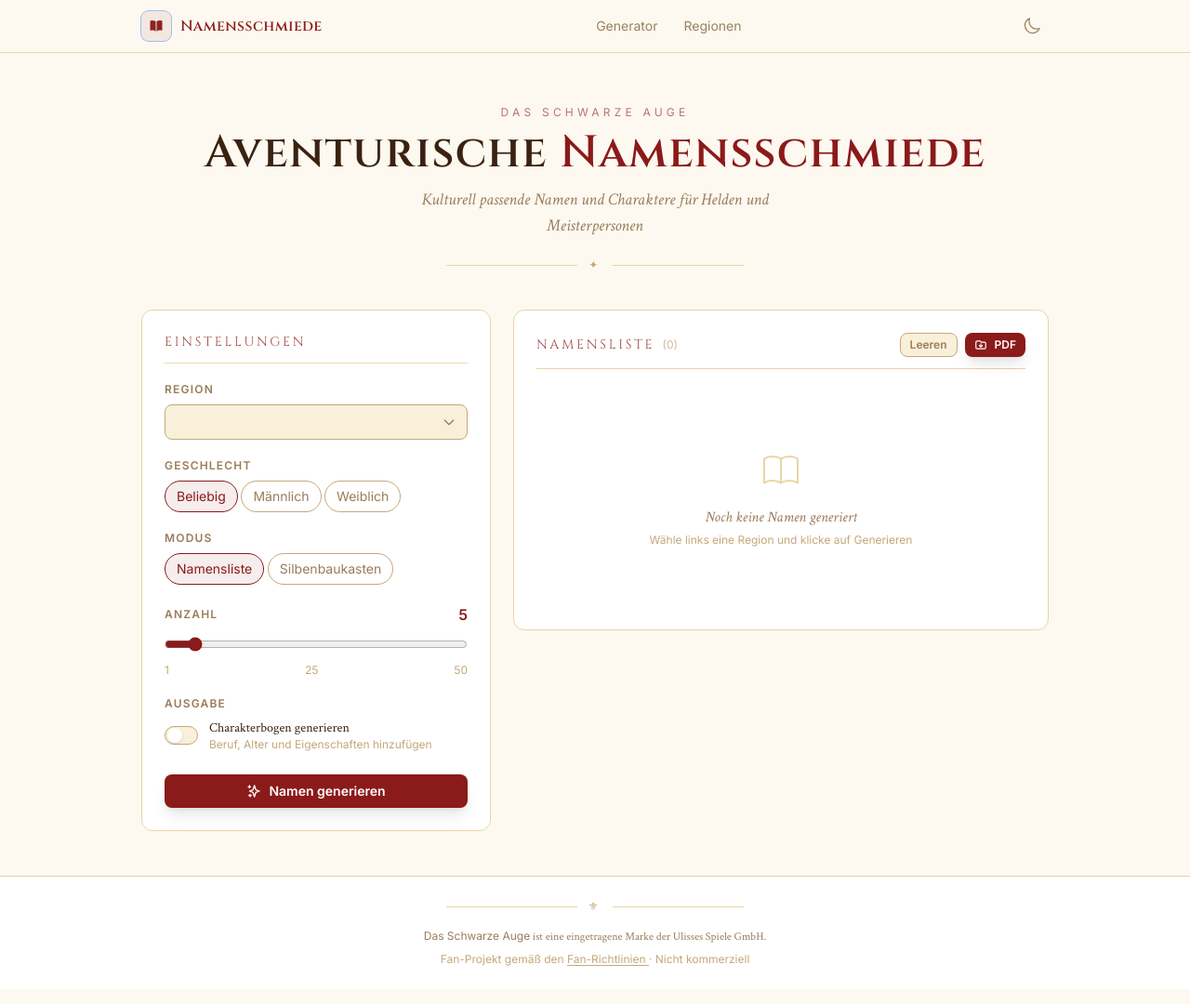
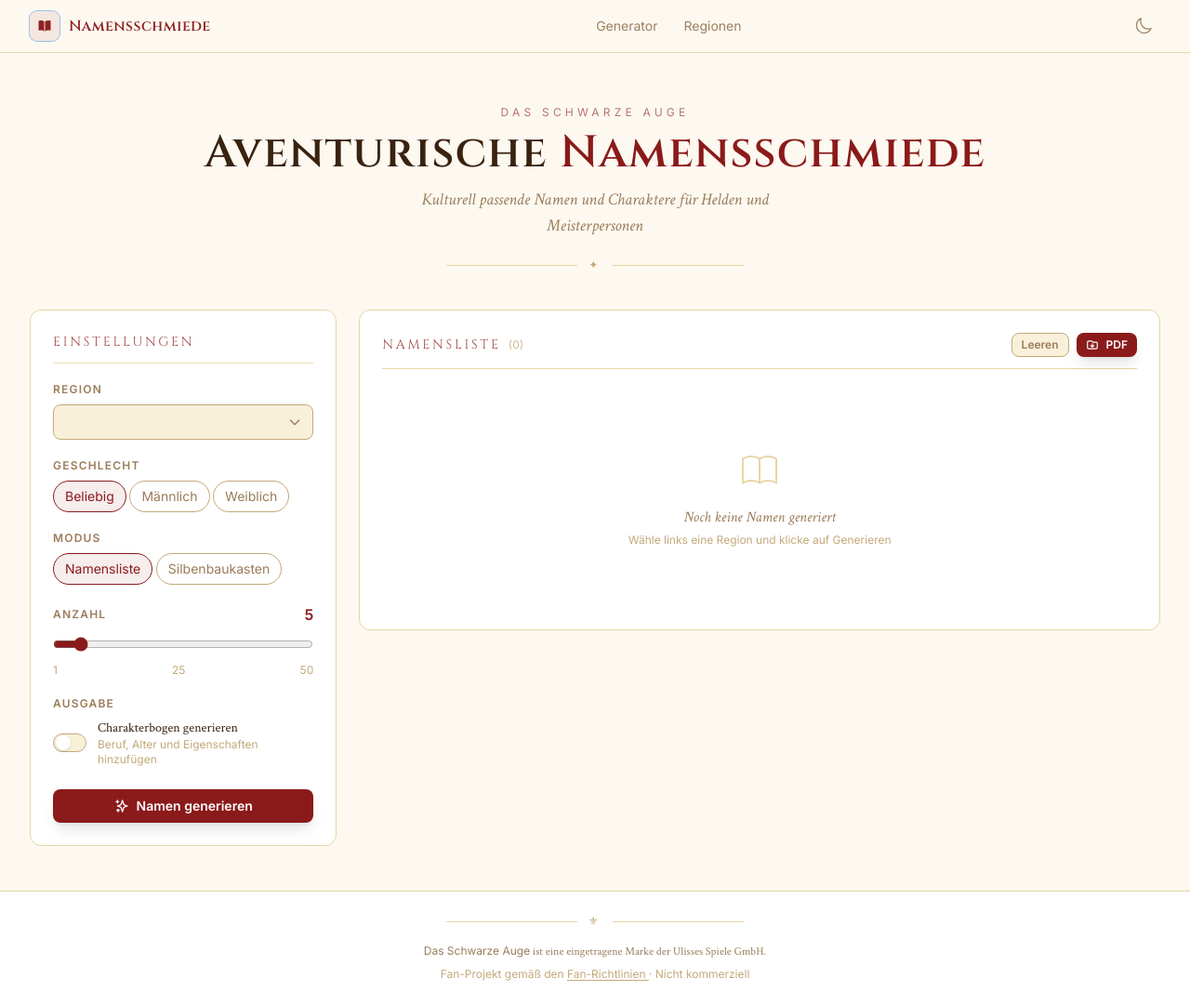
Before and after one commit to cmdhertel/Aventurische-Namensschmiede, a FastAPI app: template web/templates/index.html in a window 1280 px wide. Shown: the whole page at 93% size. Run offline with FastAPI, Linux system fonts and the light colour scheme; the template is opened without the code that fills it, so the values that code supplies are empty; style sheets or scripts are compiled from the project's sources; some libraries are stand-ins or nearby versions.

Commit message:
Improve responsive layout of name/character grid
- Push 2-column breakpoint from sm (640px) to xl (1280px)
- Push 3-column breakpoint from xl (1280px) to 2xl (1536px)
- Expand page max-width to screen-2xl (1536px) at 2xl breakpoint
- Remove truncate from name/character boxes so long names wrap instead of being cut off
- Namensliste column ratio: lg=3/5, xl=5/7 of wider page

Co-Authored-By: Claude Sonnet 4.6 <noreply@anthropic.com>

```diff
--- a/web/templates/base.html
+++ b/web/templates/base.html
@@ -35,7 +35,7 @@
   <!-- ── Navigationsleiste ────────────────────────────────────────────────── -->
   <header class="sticky top-0 z-50 border-b backdrop-blur-sm"
           style="background-color: var(--color-bg); border-color: var(--color-divider); opacity: 0.97;">
-    <nav class="max-w-5xl mx-auto px-4 sm:px-6 h-14 flex items-center justify-between gap-4">
+    <nav class="max-w-5xl xl:max-w-7xl 2xl:max-w-screen-2xl mx-auto px-4 sm:px-6 xl:px-8 h-14 flex items-center justify-between gap-4">
 
       <!-- Logo -->
       <a href="/" class="flex items-center gap-2.5 shrink-0 group">
@@ -101,14 +101,14 @@
   </header>
 
   <!-- ── Seiteninhalt ─────────────────────────────────────────────────────── -->
-  <main class="flex-1 max-w-5xl mx-auto w-full px-4 sm:px-6 py-8 sm:py-12">
+  <main class="flex-1 max-w-5xl xl:max-w-7xl 2xl:max-w-screen-2xl mx-auto w-full px-4 sm:px-6 xl:px-8 py-8 sm:py-12">
     {% block content %}{% endblock %}
   </main>
 
   <!-- ── Footer ──────────────────────────────────────────────────────────── -->
   <footer class="border-t mt-auto"
           style="border-color: var(--color-divider); background-color: var(--color-surface);">
-    <div class="max-w-5xl mx-auto px-4 sm:px-6 py-6 text-center space-y-2">
+    <div class="max-w-5xl xl:max-w-7xl 2xl:max-w-screen-2xl mx-auto px-4 sm:px-6 xl:px-8 py-6 text-center space-y-2">
       <div class="ornament max-w-xs mx-auto mb-4"><span>⚜</span></div>
       <p class="text-xs" style="color: var(--color-text-muted);">
         <span style="font-family: 'Inter', sans-serif;">Das Schwarze Auge</span>
--- a/web/templates/index.html
+++ b/web/templates/index.html
@@ -22,7 +22,7 @@
   </div>
 
   <!-- ── Layout ─────────────────────────────────────────────────────────────── -->
-  <div class="grid grid-cols-1 lg:grid-cols-5 gap-6 items-start">
+  <div class="grid grid-cols-1 lg:grid-cols-5 xl:grid-cols-7 gap-6 items-start">
 
     <!-- ── Formular ──────────────────────────────────────────────────────── -->
     <div class="lg:col-span-2">
@@ -168,7 +168,7 @@
     </div>
 
     <!-- ── Namensliste ─────────────────────────────────────────────────────── -->
-    <div class="lg:col-span-3">
+    <div class="lg:col-span-3 xl:col-span-5">
       <div class="card p-6 min-h-64" id="name-list-wrapper">
 
         <!-- Header -->
@@ -215,7 +215,7 @@
         </div>
 
         <!-- Namensliste -->
-        <div id="name-list" class="space-y-2"></div>
+        <div id="name-list" class="grid grid-cols-1 xl:grid-cols-2 2xl:grid-cols-3 gap-2"></div>
 
       </div>
     </div>
--- a/web/templates/partials/character_row.html
+++ b/web/templates/partials/character_row.html
@@ -18,7 +18,7 @@
   <!-- Kopfzeile: Name + Badge + Löschen -->
   <div class="flex items-center gap-3 w-full">
     <div class="flex-1 min-w-0">
-      <p class="font-display font-semibold truncate text-sm sm:text-base"
+      <p class="font-display font-semibold text-sm sm:text-base"
          style="color: var(--color-text);">
         {{ r.full_name }}
       </p>
--- a/web/templates/partials/name_row.html
+++ b/web/templates/partials/name_row.html
@@ -10,7 +10,7 @@
   <div class="flex items-center gap-3 w-full">
   <!-- Name + Region -->
   <div class="flex-1 min-w-0">
-    <p class="font-display font-semibold truncate text-sm sm:text-base"
+    <p class="font-display font-semibold text-sm sm:text-base"
        style="color: var(--color-text);">
       {{ r.full_name }}
     </p>
```
